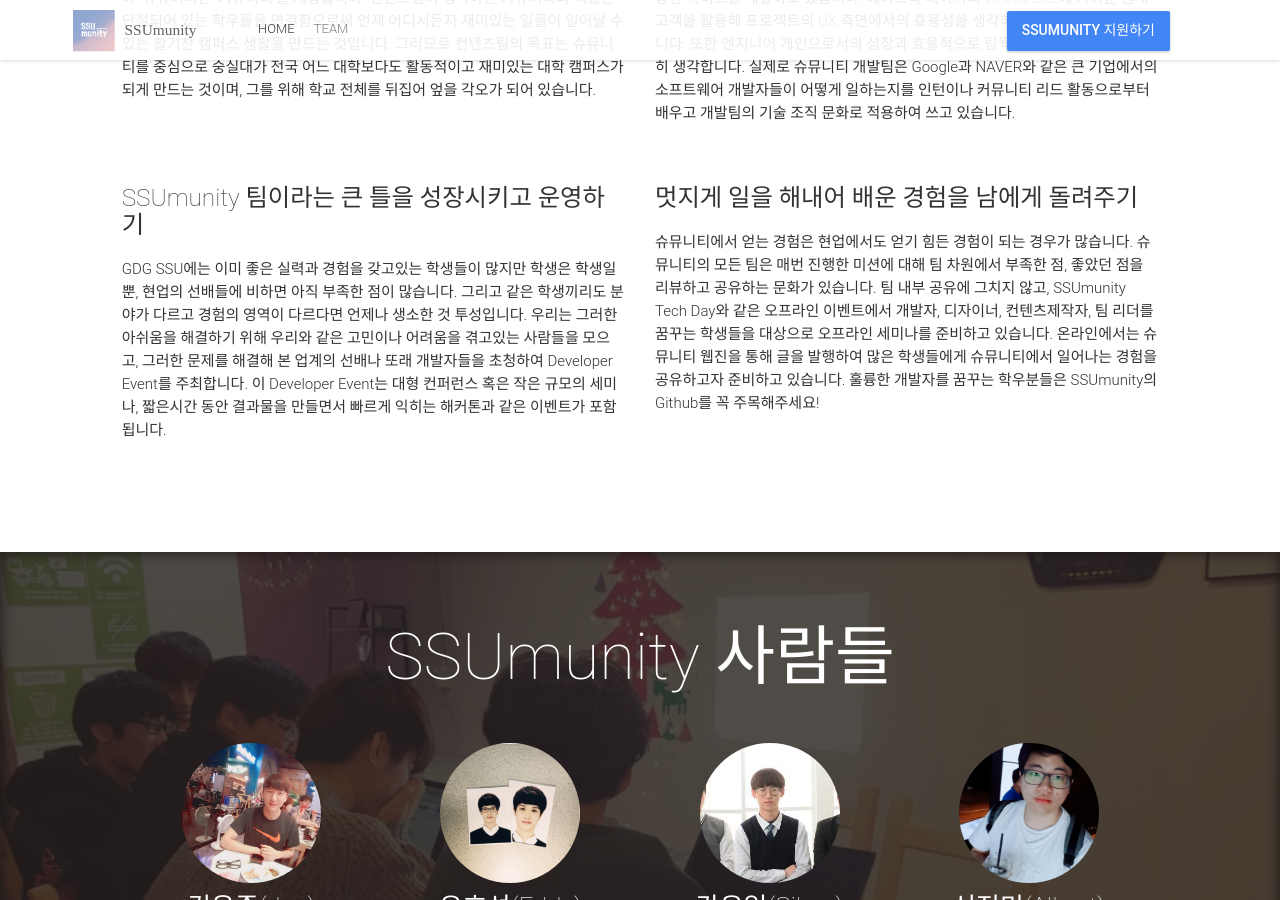
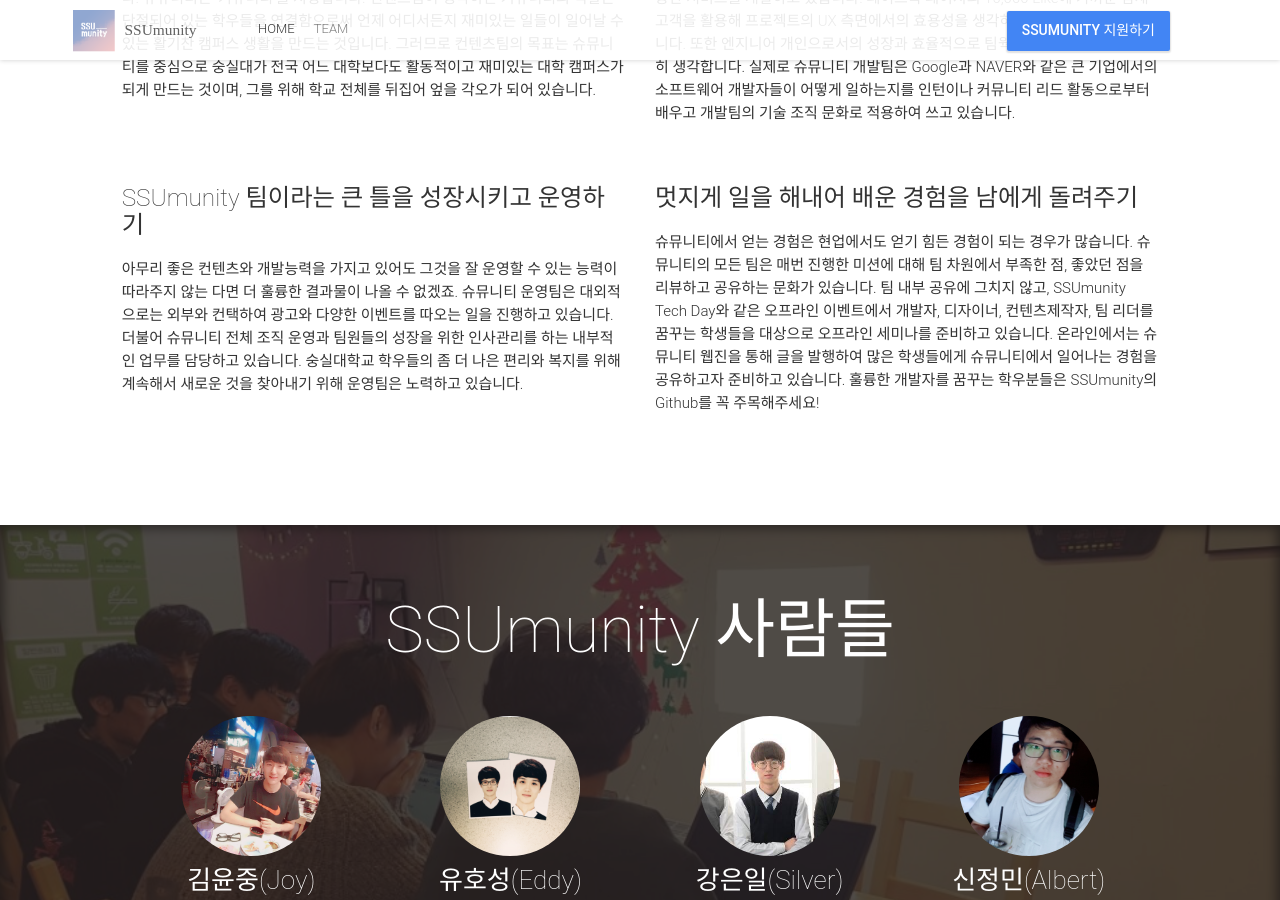
Before and after one commit to SSUmunity/ssumunity.github.io, a Jekyll site: the page built from index.html, in a window 1280 px wide and 900 px high, scrolled down 2377 px. Built offline with Jekyll 4.4.1, drawn with Linux system fonts in a browser that asks for light colours; nearby versions of some CDN libraries; some web fonts are replaced; comment, search, counter and statistics services are not loaded.

Commit message:
운영팀 소개 작성 완료

```diff
--- a/_includes/latest-news.html
+++ b/_includes/latest-news.html
@@ -14,7 +14,7 @@
 				</div>
 				<div class="post col-md-6 col-sm-6 text-left animated fadeInDown visible" data-animation="fadeInDown" data-delay="500">
 					<h6>SSUmunity 팀이라는 큰 틀을 성장시키고 운영하기</h6>
-					<p class="post-body">GDG SSU에는 이미 좋은 실력과 경험을 갖고있는 학생들이 많지만 학생은 학생일 뿐, 현업의 선배들에 비하면 아직 부족한 점이 많습니다. 그리고 같은 학생끼리도 분야가 다르고 경험의 영역이 다르다면 언제나 생소한 것 투성입니다. 우리는 그러한 아쉬움을 해결하기 위해 우리와 같은 고민이나 어려움을 겪고있는 사람들을 모으고, 그러한 문제를 해결해 본 업계의 선배나 또래 개발자들을 초청하여 Developer Event를 주최합니다. 이 Developer Event는 대형 컨퍼런스 혹은 작은 규모의 세미나, 짧은시간 동안 결과물을 만들면서 빠르게 익히는 해커톤과 같은 이벤트가 포함됩니다.</p>
+					<p class="post-body">아무리 좋은 컨텐츠와 개발능력을 가지고 있어도 그것을 잘 운영할 수 있는 능력이 따라주지 않는 다면 더 훌륭한 결과물이 나올 수 없겠죠. 슈뮤니티 운영팀은 대외적으로는 외부와 컨택하여 광고와 다양한 이벤트를 따오는 일을 진행하고 있습니다. 더불어 슈뮤니티 전체 조직 운영과 팀원들의 성장을 위한 인사관리를 하는 내부적인 업무를 담당하고 있습니다. 숭실대학교 학우들의 좀 더 나은 편리와 복지를 위해 계속해서 새로운 것을 찾아내기 위해 운영팀은 노력하고 있습니다.</p>
 				</div>
 				<div class="post col-md-6 col-sm-6 text-left animated fadeInDown visible" data-animation="fadeInDown" data-delay="500">
 					<h6>멋지게 일을 해내어 배운 경험을 남에게 돌려주기</h6>
```
